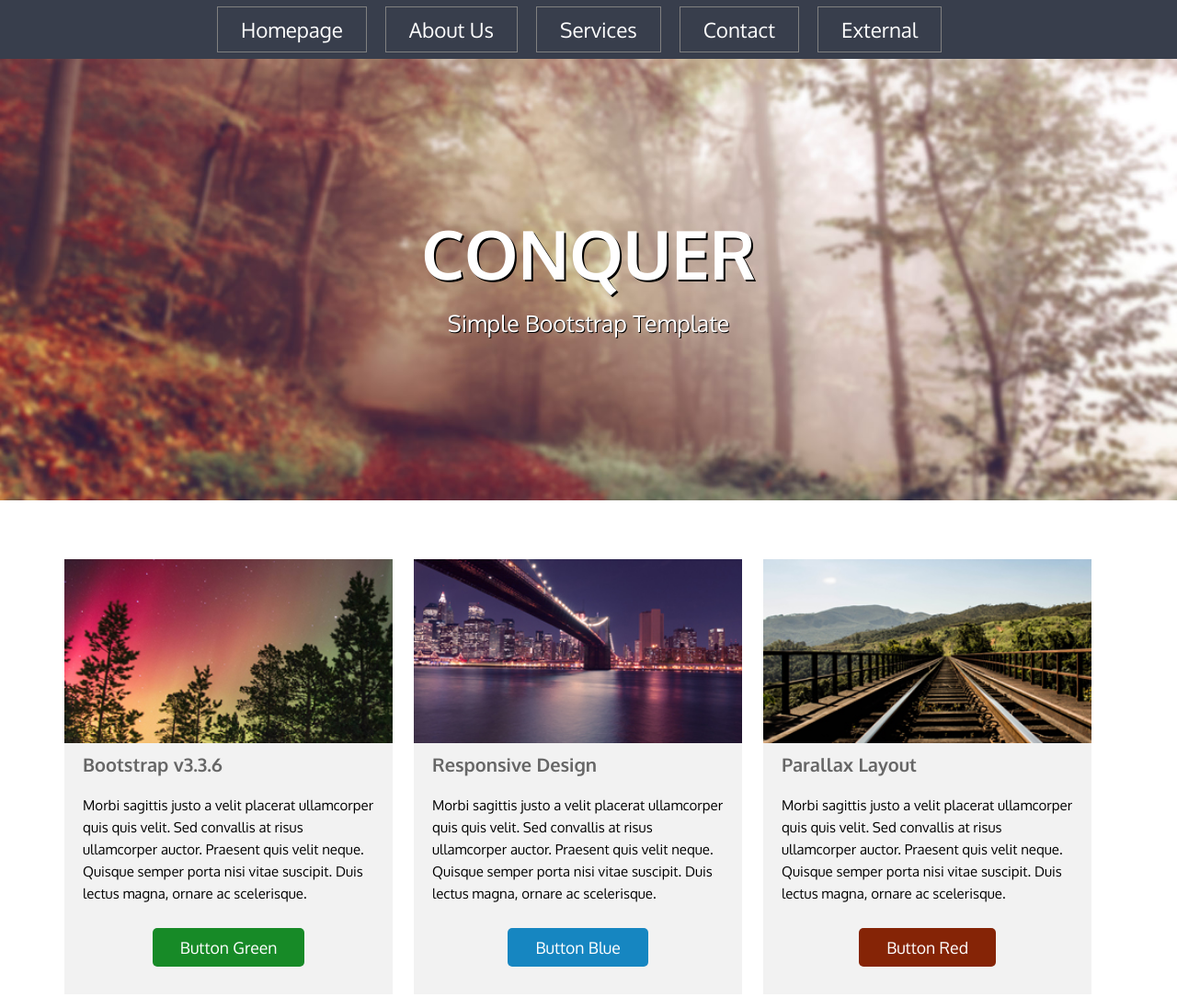
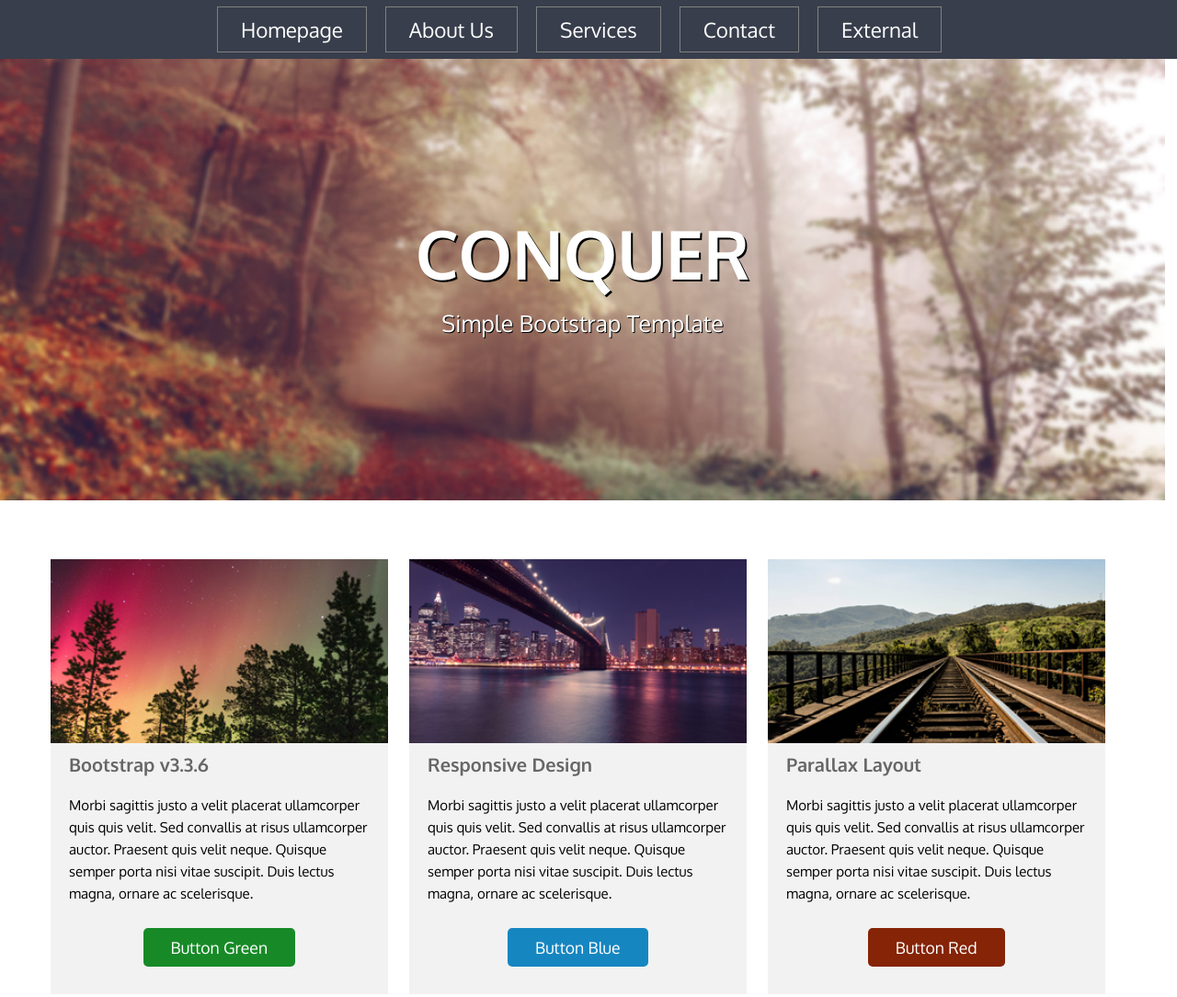
Before and after one commit to NarutoVPS/Web-Development, a plain HTML site: page ConquerTemplate/index.html in a window 1280 px wide. Shown: the top 1084 px of the page at 92% size. Drawn offline with Linux system fonts and the light colour scheme.

Commit message:
minor fix

```diff
--- a/ConquerTemplate/CSS/style.css
+++ b/ConquerTemplate/CSS/style.css
@@ -8,12 +8,6 @@ html {
     font-family: 'Roboto', sans-serif;
     font-family: 'Open Sans Condensed', sans-serif;
     font-family: 'Oxygen', sans-serif;
-}
-
-*,
-*:before,
-*:after {
-	box-sizing: inherit;
 }
 
 /* Fonts */
@@ -169,7 +163,7 @@ ul li a button:hover {
 /* Cover Image */
 .cover {
     /* background: ; */
-    width: 100vw;
+    width: 99vw;
     height: 60vh;
     background-image: url("../img/bg-1.jpg");
     background-size: cover;
```
